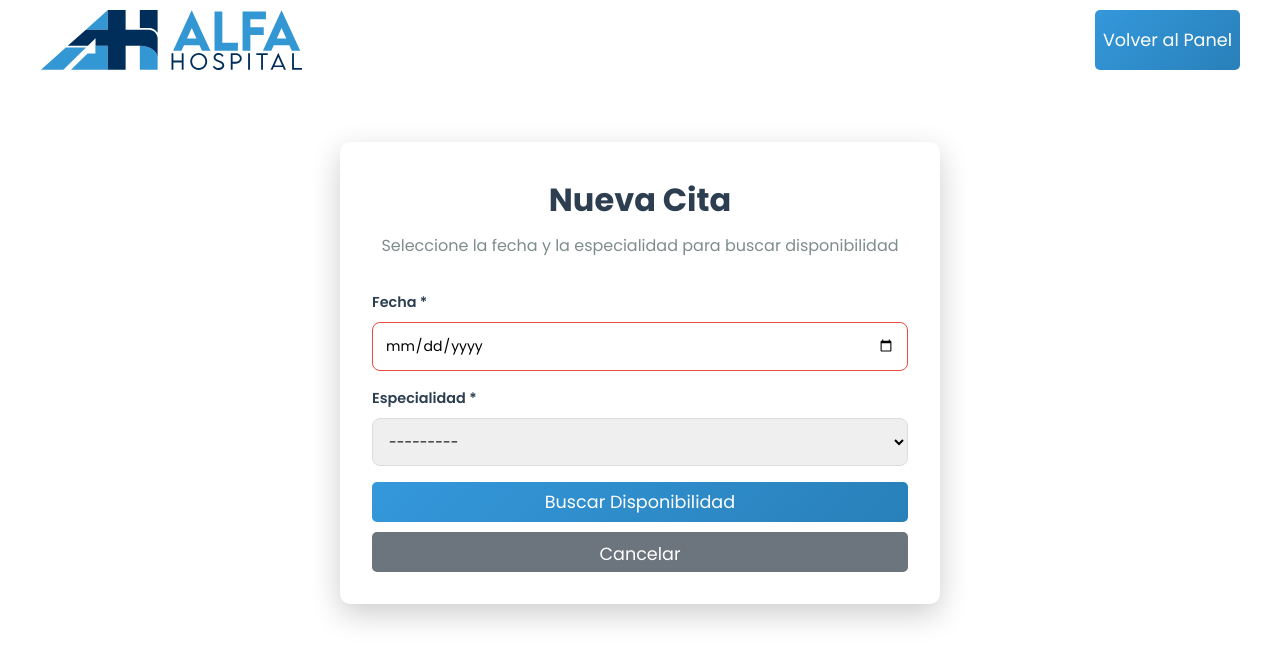
After one commit to galeyro/Web-page-hospital, a Django app: page /create_cita/ in a window 1280 px wide. The commit adds this page. Shown: the top 663 px of the page. Run offline with Django 5.2, Linux system fonts and the light colour scheme; data that the repository does not hold is empty.

Commit message:
Creacion del metodo para confirmar cita y de los templates de crear y confirmar cita, ya funciona el boton de nueva cita del dashboard

```diff
--- /dev/null
+++ b/hospital/citas/templates/citas/create_cita.html
@@ -0,0 +1,78 @@
+{% load static %}
+<!DOCTYPE html>
+<html lang="es">
+<head>
+    <meta charset="UTF-8">
+    <meta name="viewport" content="width=device-width, initial-scale=1.0">
+    <title>Crear Cita - Alfa Hospital</title>
+    <link rel="stylesheet" href="{% static 'css/styles.css' %}">
+    <link href="https://fonts.googleapis.com/css2?family=Poppins:wght@400;600;700&display=swap" rel="stylesheet">
+    <style>
+        .login-container { max-width: 600px; }
+        .btn-secondary { background: #6c757d; margin-top: 10px; }
+        .btn-secondary:hover { background: #5a6268; }
+        .login-form input, .login-form select {
+            width: 100%; padding: 12px; border: 1px solid #ddd; border-radius: 8px;
+            font-size: 14px; transition: border-color 0.3s; box-sizing: border-box;
+        }
+        .login-form input:focus, .login-form select:focus { border-color: #6a11cb; outline: none; }
+        .errorlist { color: #dc3545; font-size: 0.85em; list-style: none; padding: 0; margin-top: 5px; }
+    </style>
+</head>
+<body>
+    <header class="header">
+        <nav class="navbar">
+            <div class="logo">
+                <img src="{% static 'images/LOGO-COLOR.svg' %}" alt="Alfa Hospital Logo" class="logo-img">
+            </div>
+            <div class="nav-links">
+                <a href="{% url 'control_users' %}" class="login-btn">Volver al Panel</a>
+            </div>
+        </nav>
+    </header>
+
+    <main class="login-main">
+        <div class="login-container">
+            <div class="login-card">
+                <div class="login-header">
+                    <h1>Nueva Cita</h1>
+                    <p>Seleccione la fecha y la especialidad para buscar disponibilidad</p>
+                </div>
+
+                {% if messages %}
+                    <div class="messages">
+                        {% for message in messages %}
+                            <div class="alert alert-{{ message.tags }}">{{ message }}</div>
+                        {% endfor %}
+                    </div>
+                {% endif %}
+
+                <form class="login-form" method="post">
+                    {% csrf_token %}
+
+                    <div class="form-group">
+                        <label for="{{ form.fecha.id_for_label }}">Fecha *</label>
+                        {{ form.fecha }}
+                        {{ form.fecha.errors }}
+                    </div>
+
+                    <div class="form-group">
+                        <label for="{{ form.especialidad.id_for_label }}">Especialidad *</label>
+                        {{ form.especialidad }}
+                        {{ form.especialidad.errors }}
+                    </div>
+
+                    {% if form.non_field_errors %}
+                        <div class="alert alert-danger">
+                            {{ form.non_field_errors }}
+                        </div>
+                    {% endif %}
+
+                    <button type="submit" class="login-btn">Buscar Disponibilidad</button>
+                    <a href="{% url 'dashboard_usuario' %}" class="login-btn btn-secondary" style="text-align: center; text-decoration: none; display: block;">Cancelar</a>
+                </form>
+            </div>
+        </div>
+    </main>
+</body>
+</html>
--- a/hospital/citas/views.py
+++ b/hospital/citas/views.py
@@ -60,7 +60,7 @@ def crear_cita(request):
                         # Si no existe sobrelapamiento de citas pasamos la recomenacion de citas a la vista adecuada
                         if not hay_conflicto(hora_actual, hora_fin, citas_existentes):
                             # Mostrar recomendación
-                            return render(request, "confirmar_cita.html", {
+                            return render(request, "citas/confirmar_cita.html", {
                                 "fecha": fecha,
                                 "hora_inicio": hora_actual,
                                 "hora_fin": hora_fin,
@@ -80,4 +80,34 @@ def crear_cita(request):
     else:
         form = CitaCreateForm()
 
-    return render(request, "crear_cita.html", {"form": form})
+    return render(request, "citas/create_cita.html", {"form": form})
+
+def confirmar_cita(request):
+    # Si el usuario hace click a Aceptar, establecemos los datos para crear la cita en la Base de Datos
+    if request.method == "POST":
+        fecha = request.POST["fecha"]
+        medico_id = request.POST["medico_id"]
+        especialidad_id = request.POST["especialidad_id"]
+        hora_inicio = request.POST["hora_inicio"]
+        hora_fin = request.POST["hora_fin"]
+
+        medico = Medico.objects.get(id=medico_id)
+        especialidad = Especialidad.objects.get(id=especialidad_id)
+
+        # Crear cita con esos campos
+        cita = Cita.objects.create(
+            paciente=request.user,    # paciente autenticado, usuario creado en el sistema
+            medico=medico,
+            consultorio=medico.consultorio,
+            especialidad=especialidad,
+            fecha=fecha,
+            hora_inicio=hora_inicio,
+            hora_fin=hora_fin,
+        )
+
+        # Si todo sale bien, mandamos mensaje de cita reservada correctamente
+        messages.success(request, "Cita reservada correctamente.")
+        # redirigimos al dashboard_usuario para mostrar las citas agendadas
+        return redirect("dashboard_usuario")
+
+    return redirect("crear_cita")
--- a/hospital/hospital/urls.py
+++ b/hospital/hospital/urls.py
@@ -19,6 +19,7 @@ from django.urls import path
 
 # Impotar app con mis vistas
 from login import views
+from citas.views import crear_cita, confirmar_cita
 
 urlpatterns = [
     path('admin/', admin.site.urls),
@@ -39,4 +40,5 @@ urlpatterns = [
     path('create_horario/', views.create_horario, name='create_horario'),
     path('create_especialidad/', views.create_especialidad, name='create_especialidad'),
     path('list_horarios/', views.list_horarios, name='list_horarios'),
+    path('create_cita/', crear_cita, name='create_cita')
 ]
--- a/hospital/login/templates/dashboard_usuario.html
+++ b/hospital/login/templates/dashboard_usuario.html
@@ -31,7 +31,7 @@
                     <h1>Mis Citas Médicas</h1>
                     <p style="color: #7f8c8d; margin-bottom: 1.5rem;">Gestiona tus citas médicas aquí</p>
 
-                    <a href="#" class="btn-nueva-cita" style="display: inline-block; background: #2ecc71; color: white; padding: 0.75rem 1.5rem; border-radius: 5px; text-decoration: none; font-weight: 600; margin-bottom: 2rem;">
+                    <a href="{% url 'create_cita' %}" class="btn-nueva-cita" style="display: inline-block; background: #2ecc71; color: white; padding: 0.75rem 1.5rem; border-radius: 5px; text-decoration: none; font-weight: 600; margin-bottom: 2rem;">
                         + Nueva Cita
                     </a>
                 </section>
@@ -75,7 +75,7 @@
                     {% else %}
                         <div class="sin-citas" style="text-align: center; padding: 2rem; color: #7f8c8d;">
                             <p style="font-size: 1.1rem; margin-bottom: 1rem;">No tienes citas agendadas</p>
-                            <a href="#" style="color: #3498db; text-decoration: none; font-weight: 600;">Agendar una cita ahora</a>
+                            <a href="{% url 'create_cita' %}" style="color: #3498db; text-decoration: none; font-weight: 600;">Agendar una cita ahora</a>
                         </div>
                     {% endif %}
                 </section>
```
Also changed, not shown: hospital/citas/templates/citas/confirmar_cita.html (added, +80 -0 lines).
